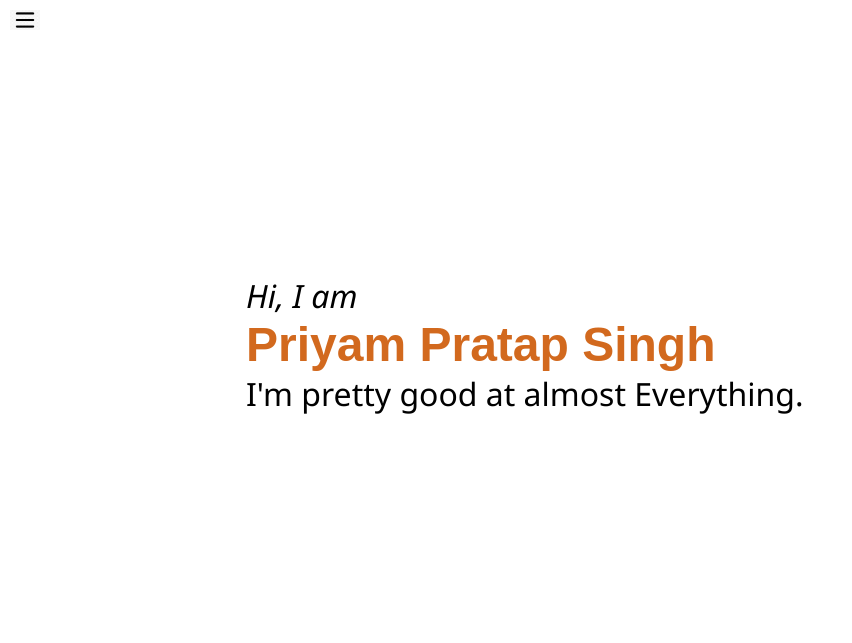
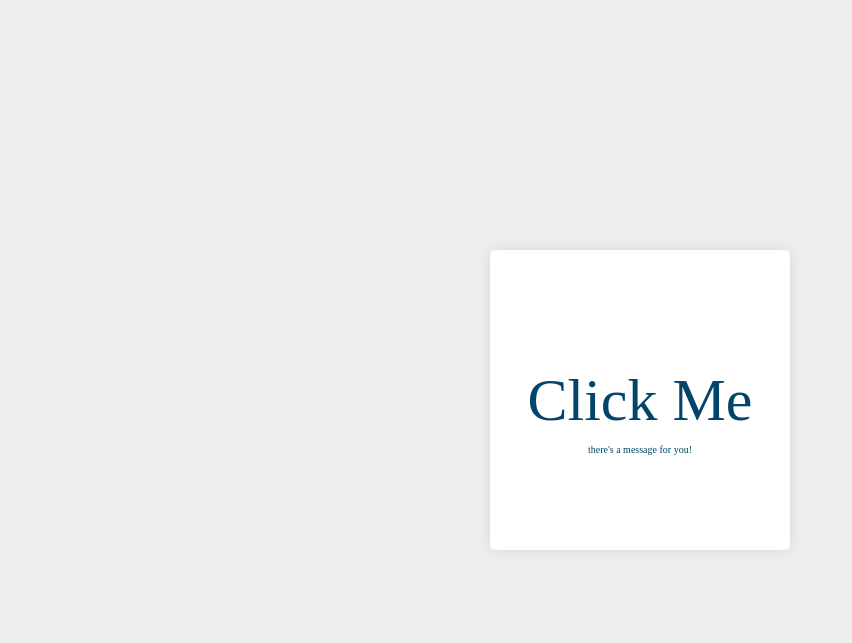
Before and after one commit to thenameispriyam/thenameispriyam.github.io, a plain HTML site: page blog.html in a window 1280 px wide. Shown: the whole page, without its empty margins (0-852 px from the left). Drawn offline with Linux system fonts and the light colour scheme; a web font is replaced by a local one.

Commit message:
add a birthday card

```diff
--- /dev/null
+++ b/blog.css
@@ -0,0 +1,65 @@
+@import 'https://fonts.googleapis.com/css?family=Lily+Script+One';
+body {
+  background: #eee;
+  font-family: 'Lily Script One';
+}
+
+.card {
+  position: absolute;
+  top: 50%;
+  left: 50%;
+  width: 300px;
+  height: 300px;
+  margin: -150px;
+  float: left;
+  perspective: 500px;
+}
+
+.content {
+  position: absolute;
+  width: 100%;
+  height: 100%;
+  box-shadow: 0 0 15px rgba(0,0,0,0.1);
+
+  transition: transform 1s;
+  transform-style: preserve-3d;
+}
+
+.card:hover .content {
+  transform: rotateY( 180deg ) ;
+  transition: transform 0.5s;
+}
+
+.front,
+.back {
+  position: absolute;
+  height: 100%;
+  width: 100%;
+  background: white;
+  line-height: 300px;
+  color: #03446A;
+  text-align: center;
+  font-size: 60px;
+  border-radius: 5px;
+  backface-visibility: hidden;
+}
+
+.front p {
+    font-size: 10px;
+}
+ .info {
+    height: 20px;
+    margin-top: -250px;
+ }
+
+.back {
+  background: #03446A;
+  color: white;
+  font-size: 22px;
+  transform: rotateY( 180deg );
+}
+
+.back p {
+    margin-top: -250px;
+    font-size: 15px;
+}
--- a/blog.html
+++ b/blog.html
@@ -5,32 +5,22 @@
     <meta http-equiv="X-UA-Compatible" content="IE=edge" />
     <meta name="viewport" content="width=device-width, initial-scale=1.0" />
     <link rel="stylesheet" href="styles.css" />
+    <link rel="stylesheet" href="blog.css" />
     <title>Priyam Singh - Portfolio</title>
   </head>
   <body>
-    <div class="container">
-      <div class="sidepanel sidepanelGo">
-        <nav>
-          <ul>
-            <li><a href="index.html">Home</a></li>
-            <li><a href="projects.html">Projects</a></li>
-            <li><a href="skills.html">Skills</a></li>
-            <li><a href="blog.html">Blog</a></li>
-            <li><a href="contact.html">Contact Me</a></li>
-          </ul>
-        </nav>
-      </div>
-      <div class="main">
-        <div class="responsiveSidepanel">
-          <img class="ham" src="images/ham.png" alt="Panel" width="30" />
-          <img class="cross" src="images/cross.png" alt="Close" width="30" />
+    <div class="card">
+      <div class="content">
+        <div class="front">
+          Click Me
+          <div class="info">
+            <p>there's a message for you!</p>
+          </div>
         </div>
-        <div class="infoContainer">
-          <div class="myinfo">
-            <div class="hello">Hi, I am</div>
-            <div class="name">Priyam Pratap Singh</div>
-            <div class="about">I'm pretty good at almost Everything.</div>
-          </div>
+
+        <div class="back">
+          Happy Birthday Shivali.
+          <p>“The day is all yours — have fun!”</p>
         </div>
       </div>
     </div>
```
